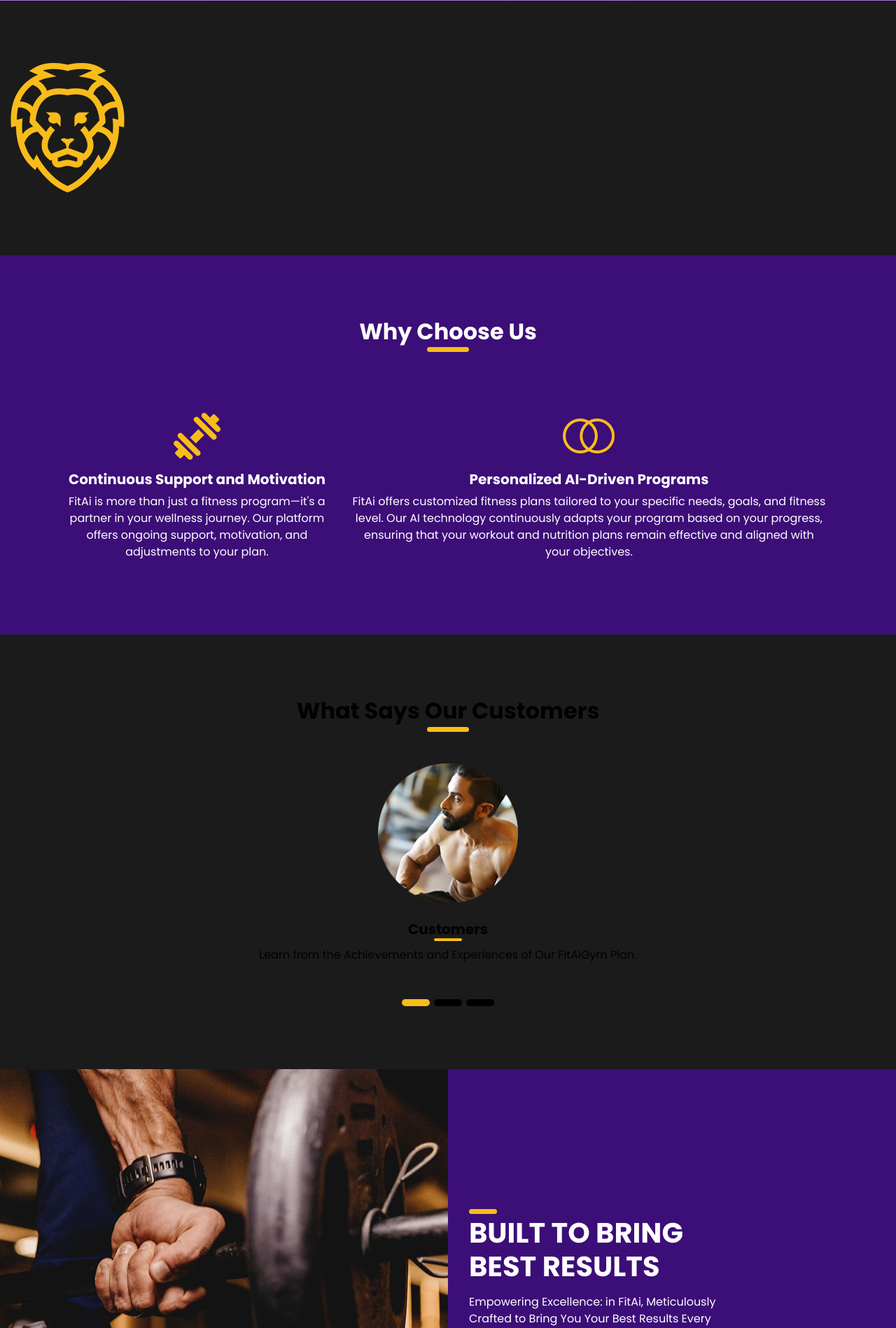
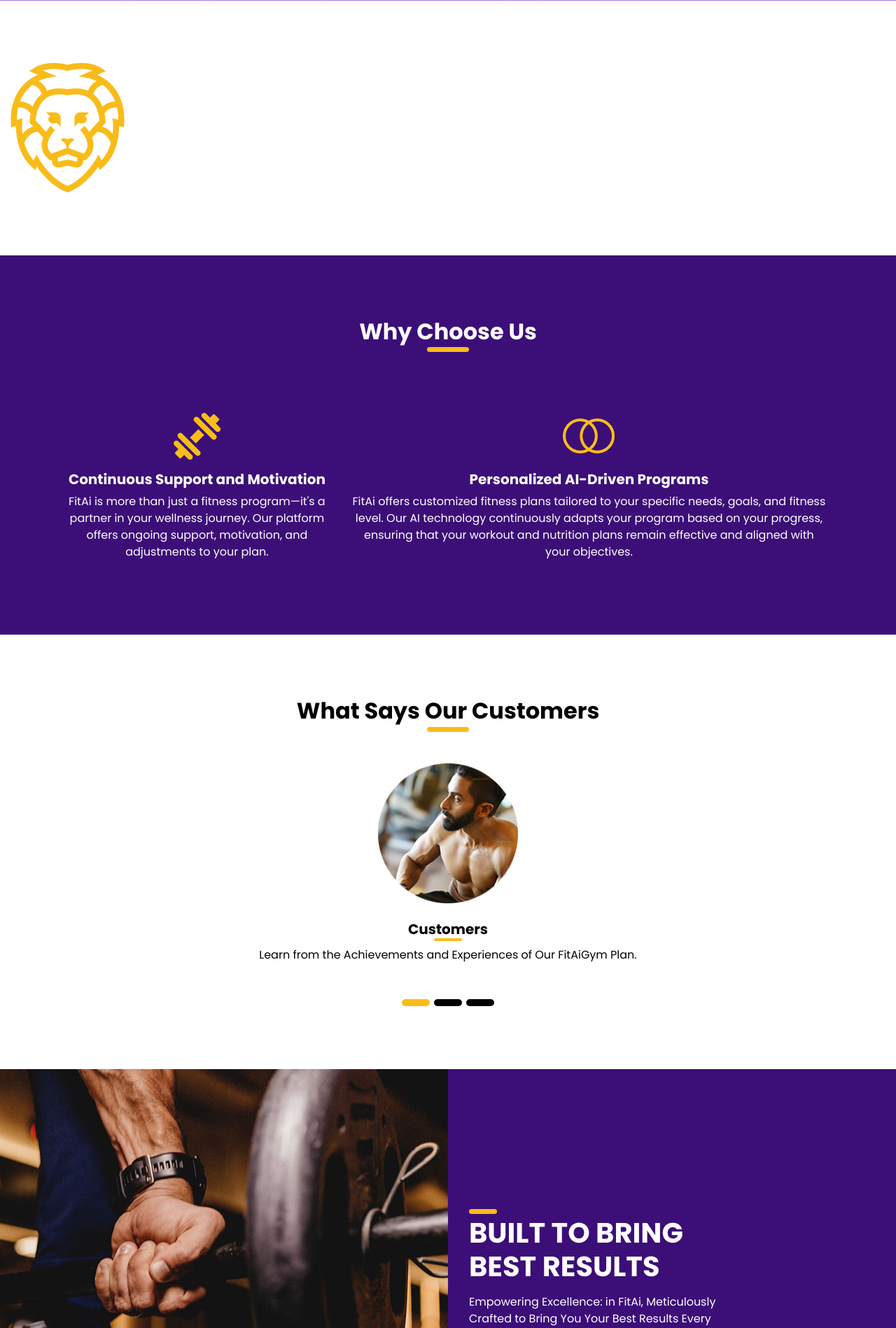
Before and after one commit to youssef266/FitAI, a Flask app: page / in a window 1280 px wide. Shown: the part 800-2698 px from the top of the page at 70% size. Run offline with Flask 3, Linux system fonts and the light colour scheme; some libraries are stand-ins or nearby versions; some web fonts are replaced.

Commit message:
make backgroud white

```diff
--- a/static/styles/account.css
+++ b/static/styles/account.css
@@ -10,7 +10,7 @@
 
   body {
     background: #a3964e;
-    background: rgb(27, 27, 27);
+    background: white;
     min-height: 100vh;
     overflow-x: hidden;
   }
```
